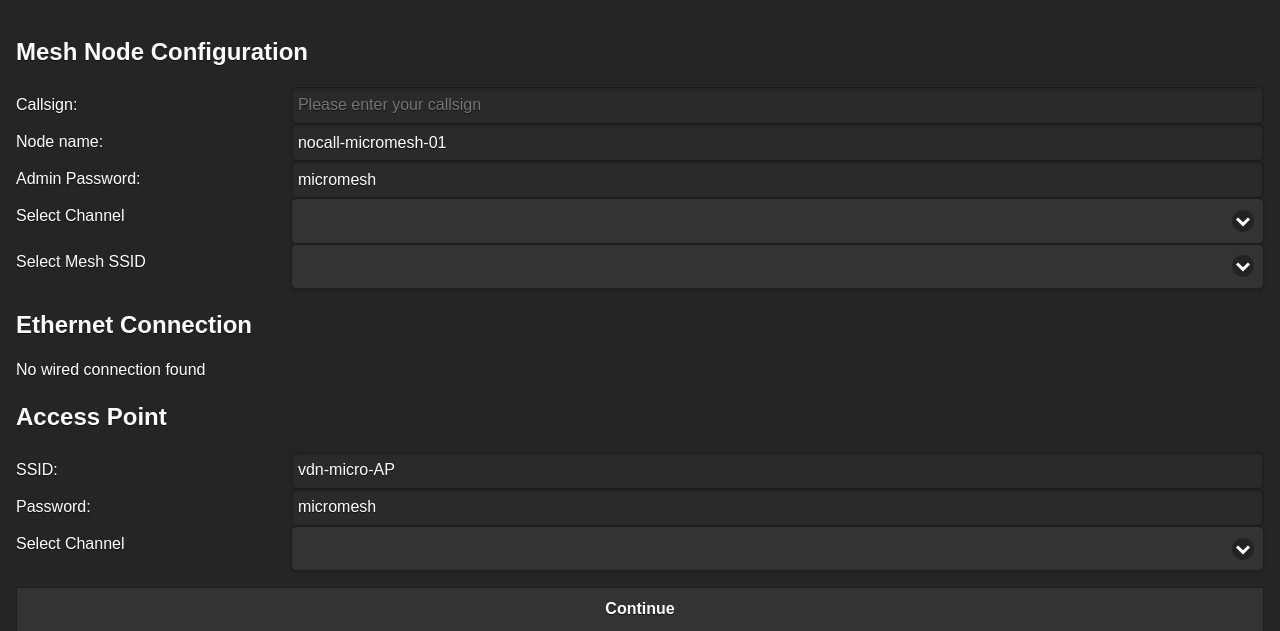
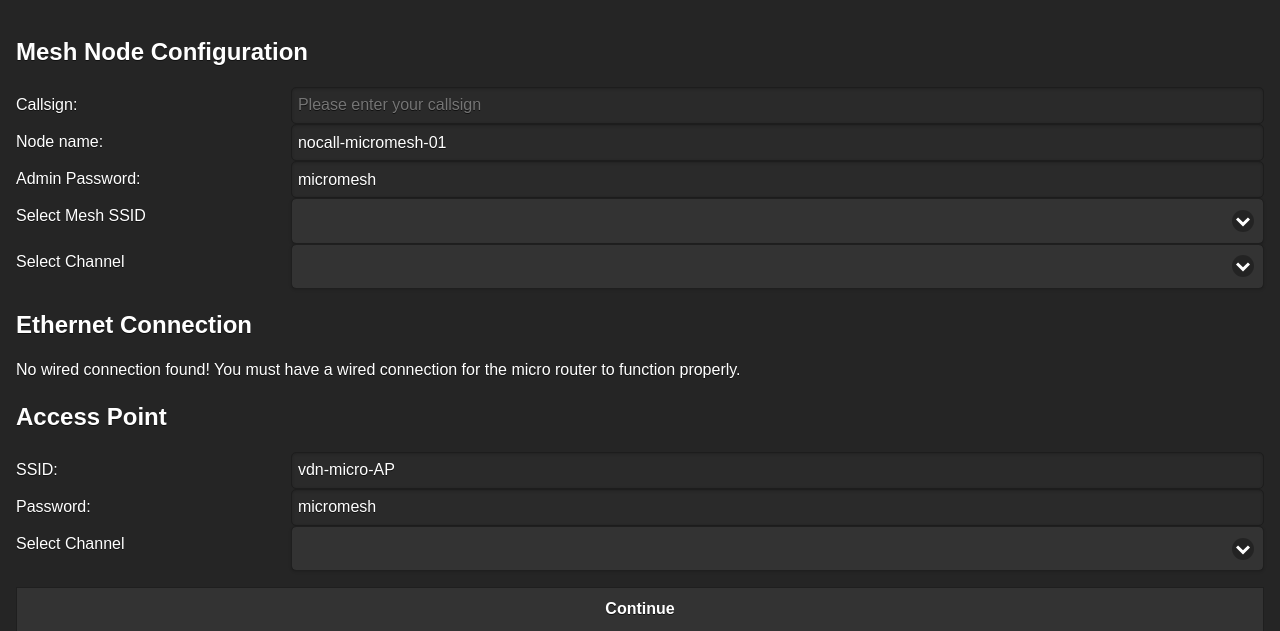
Before and after one commit to talker365/chip-mesh-ap, a PHP site: page / in a window 1280 px wide, after a click on "Configure". Shown: the part 80-711 px from the top of the page. Run offline with PHP 8.4, Linux system fonts and the light colour scheme.

Commit message:
Web Installer
Still in progress.

```diff
--- a/chip/var/www/html/index.php
+++ b/chip/var/www/html/index.php
@@ -140,14 +140,14 @@
 	    	<input type="text" name="meshhostname" id="meshhostname" placeholder="Please select a unique hostname (e.g. callsign-micromesh-01)">
 	        <label for="meshpassword">Admin Password:</label>
 	        <input type="text" name="meshpassword" id="meshpassword" placeholder="This is the password used to access this micro mesh node's mangement features">
-			<label for="nodechannel">Select Channel</label>
-			<select name="nodechannel" id="nodechannel">
-				<?php echo shell_exec("/var/www/html/./wifiscan CH 2>&1"); ?>
-			</select>
 			<label for="nodessid">Select Mesh SSID</label>
 			<select name="nodessid" id="nodessid">
 				<?php echo shell_exec("/var/www/html/./wifiscan SSID 2>&1"); ?>
 			</select>
+            <label for="nodechannel">Select Channel</label>
+            <select name="nodechannel" id="nodechannel">
+                <?php echo shell_exec("/var/www/html/./wifiscan CH 2>&1"); ?>
+            </select>
 		</div>
 
 
@@ -168,7 +168,7 @@
         <?php
             } else {
         ?>
-            <p> No wired connection found </p>
+            <p> No wired connection found!  You must have a wired connection for the micro router to function properly. </p>
         <?php
             }
         ?>
@@ -201,14 +201,14 @@
 	        <fieldset data-role="controlgroup">
 	            <legend>A wired connection was identified, please select how to use it:</legend>
 	            <label for="routerLan"> LAN - Wired connection is treated like another connection to the Access Point</label>
-	            <input type="radio" name="routerEthernetType" id="routerLan" value="routerLan">
+	            <input type="radio" name="routerEthernetType" id="routerLan" value="routerLan" disabled="disabled">
 	            <label for="routerWan"> WAN - Wired connection is treated as the connection to the internet (or your home network)</label>
 	            <input type="radio" name="routerEthernetType" id="routerWan" value="routerWan" checked="checked">
 	        </fieldset>
 	    <?php
 	        } else {
 	    ?>
-	        <p> No wired connection found </p>
+            <p> No wired connection found!  You must have a wired connection for the micro router to function properly. </p>
 	    <?php
 	        }
 	    ?>
```
Also changed, not shown: 2 other files.
